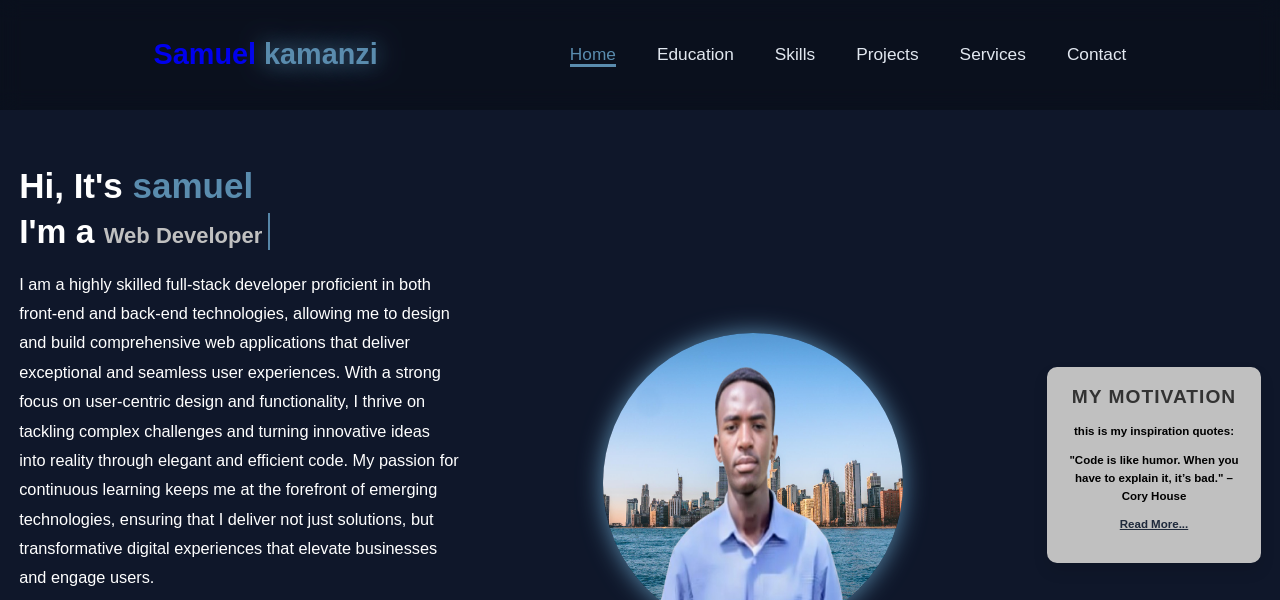
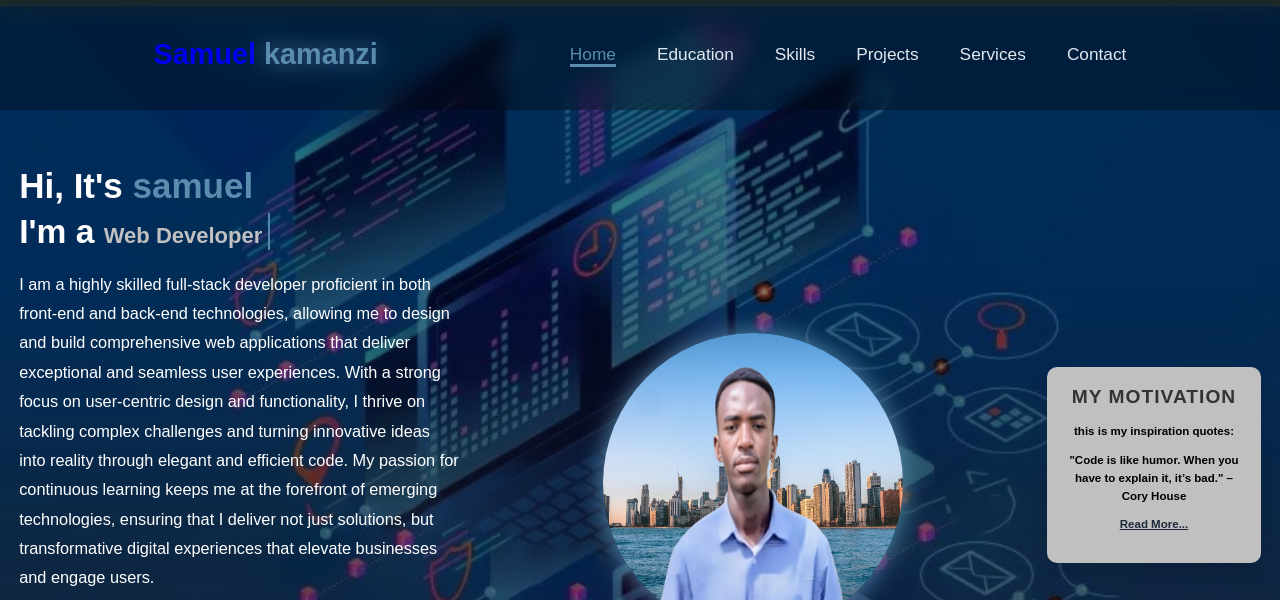
Before and after one commit to samuell-k/samuel-portfolio, a plain HTML site: page index.html in a window 1280 px wide. Shown: the top 600 px of the page. Drawn offline with nearby package versions, Linux system fonts and the light colour scheme; the site is published under a folder, as on GitHub Pages, so addresses that start at the root find nothing.

Commit message:
update style image

```diff
--- a/styles/style.css
+++ b/styles/style.css
@@ -96,7 +96,7 @@ body {
     align-items: center;
     justify-content: center;
     gap: 15rem;
-    background-image: url('/images/coding.png'); /* Replace with the path to your image */
+    background-image: url('../images/coding.png'); /* Replace with the path to your image */
     background-size: cover; /* Ensures the image covers the entire section */
     background-position: center; /* Centers the image */
     background-repeat: no-repeat; /* Prevents the image from repeating */
@@ -260,7 +260,7 @@ span {
 
 .text-animation span::after {
     content: "";
-    background-image: url('/images/code.png'); /* Replace with your image URL */
+    background-image: url('../images/code.png');    /* Replace with your image URL */
     background-size: cover; /* Ensures the image covers the entire area */
     background-position: center; /* Centers the image */
     position: absolute;
```
